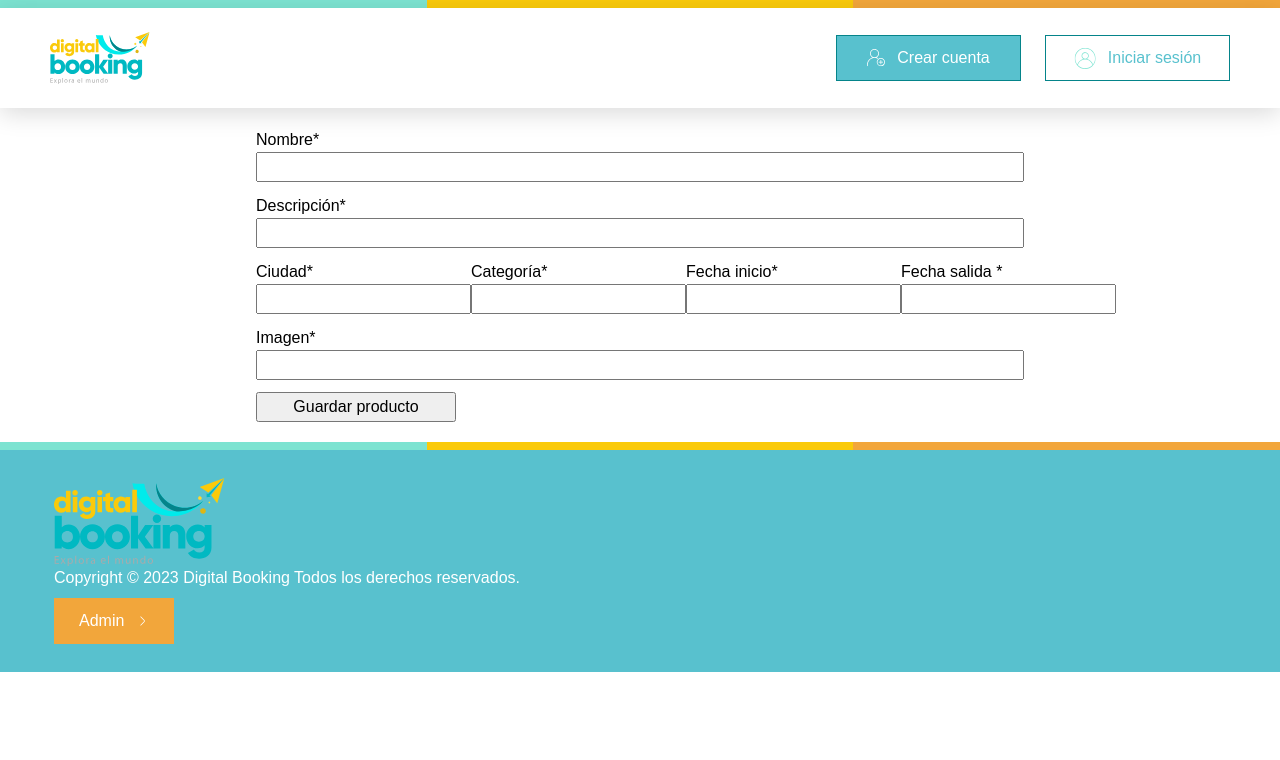
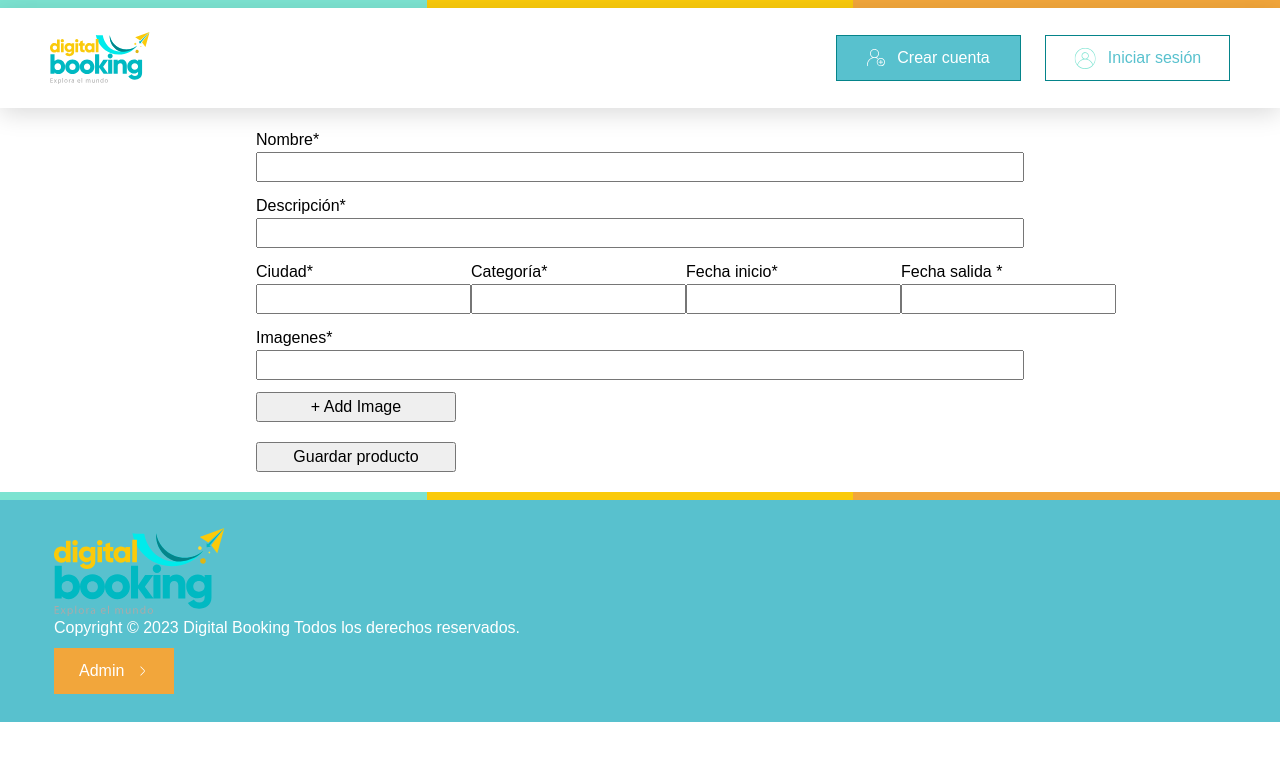
Before and after one commit to Julieta-Castaldo/reservaTours, a React (Vite) app in the folder frontend/: page /newTour in a window 1280 px wide. Shown: the top 760 px of the page. Built offline with nearby package versions, Linux system fonts and the light colour scheme.

Commit message:
Mejoras en formulario de creación de tour

```diff
--- a/frontend/src/Routes/CreateProduct.jsx
+++ b/frontend/src/Routes/CreateProduct.jsx
@@ -1,7 +1,7 @@
 import React, { useState } from "react";
 
 const CreateProduct = () => {
-    const [user, setUser] = useState({
+    const [product, setProduct] = useState({
         nombre: '',
         descripcion: '',
         ciudad: { nombreCiudad: '' },
@@ -9,7 +9,6 @@ const CreateProduct = () => {
         fechaSalida: '',
         fechaLlegada: '',
         listaImagenes: [
-            { url: '' },
             { url: '' }
         ]
 
@@ -23,7 +22,6 @@ const CreateProduct = () => {
         fechaSalida: '',
         fechaLlegada: '',
         listaImagenes: [
-            { url: '' },
             { url: '' }
         ]
 
@@ -35,15 +33,15 @@ const CreateProduct = () => {
         e.preventDefault()
         fetch('http://localhost:8080/Tour/agregar', {
             method: 'POST',
-            body: JSON.stringify(user),
+            body: JSON.stringify(product),
             headers: {
                 "Content-type": "application/json; charset=UTF-8"
             }
         })
             .then(response => {
-               // history.push('/admin')
-               setSuccess(true)
-               setUser(initialValues)
+                // history.push('/admin')
+                setSuccess(true)
+                setProduct(initialValues)
             })
             .catch(error => {
                 // Handle any errors that occurred during the request
@@ -59,35 +57,46 @@ const CreateProduct = () => {
             <div>
                 <form onSubmit={postTour} style={{ display: 'flex', flexDirection: 'column', width: '60vw' }}>
                     <label>Nombre*</label>
-                    <input style={{ marginBottom: '12px' }} type="text" value={user.nombre} onChange={(e) => setUser({ ...user, nombre: e.target.value })} />
+                    <input style={{ marginBottom: '12px' }} type="text" value={product.nombre} onChange={(e) => setProduct({ ...product, nombre: e.target.value })} />
                     <label>Descripción*</label>
-                    <input style={{ marginBottom: '12px' }} type="text" value={user.descripcion} onChange={(e) => setUser({ ...user, descripcion: e.target.value })} />
+                    <input style={{ marginBottom: '12px' }} type="text" value={product.descripcion} onChange={(e) => setProduct({ ...product, descripcion: e.target.value })} />
 
                     <div style={{ display: 'flex', marginBottom: '12px' }}>
                         <div>
                             <label>Ciudad*</label>
-                            <input type="text" value={user.ciudad.nombreCiudad} onChange={(e) => setUser({ ...user, ciudad: { nombreCiudad: e.target.value } })} />
+                            <input type="text" value={product.ciudad.nombreCiudad} onChange={(e) => setProduct({ ...product, ciudad: { nombreCiudad: e.target.value } })} />
                         </div>
                         <div>
                             <label>Categoría*</label>
-                            <input type="text" value={user.categoria.nombreCategoria} onChange={(e) => setUser({ ...user, categoria: { nombreCategoria: e.target.value } })} />
+                            <input type="text" value={product.categoria.nombreCategoria} onChange={(e) => setProduct({ ...product, categoria: { nombreCategoria: e.target.value } })} />
                         </div>
                         <div>
                             <label>Fecha inicio*</label>
-                            <input type="text" value={user.fechaSalida} onChange={(e) => setUser({ ...user, fechaSalida: e.target.value })} />
+                            <input type="text" value={product.fechaSalida} onChange={(e) => setProduct({ ...product, fechaSalida: e.target.value })} />
                         </div>
                         <div>
                             <label>Fecha salida *</label>
-                            <input type="text" value={user.fechaLlegada} onChange={(e) => setUser({ ...user, fechaLlegada: e.target.value })} />
+                            <input type="text" value={product.fechaLlegada} onChange={(e) => setProduct({ ...product, fechaLlegada: e.target.value })} />
                         </div>
                     </div>
-                    <label>Imagen*</label>
-                    <input style={{ marginBottom: '12px' }} type="text" value={user.listaImagenes[0].url} onChange={(e) => setUser({ ...user, listaImagenes: [{ url: e.target.value }] })} />
+                    <div style={{ display: 'flex', flexDirection: 'column' }}>
+                        <label>Imagenes*</label>
+                        {product.listaImagenes && product.listaImagenes.map((img, idx) => {
+                            return (
+                                <input style={{ marginBottom: '12px' }} type="text" value={product.listaImagenes[idx].url} onChange={(e) => {
+                                    const imgArray = [...product.listaImagenes]
+                                    imgArray[idx] = { url: e.target.value }
+                                    setProduct({ ...product, listaImagenes: imgArray })
+                                }} />
+                            )
+                        })}
 
+                        <button style={{ width: '200px' }} disabled={product.listaImagenes.length === 5} onClick={() => setProduct({ ...product, listaImagenes: [...product.listaImagenes, { url: '' }] })} >+ Add Image</button>
+                    </div>
 
-                    <button style={{ width: '200px' }} className="submitButton">Guardar producto</button>
+                    <button style={{ width: '200px', marginTop: '20px' }} className="submitButton">Guardar producto</button>
                 </form>
-                {sucess && <p>Producto creado correctamente</p> }
+                {sucess && <p>Producto creado correctamente</p>}
 
             </div>
         </div>
```
